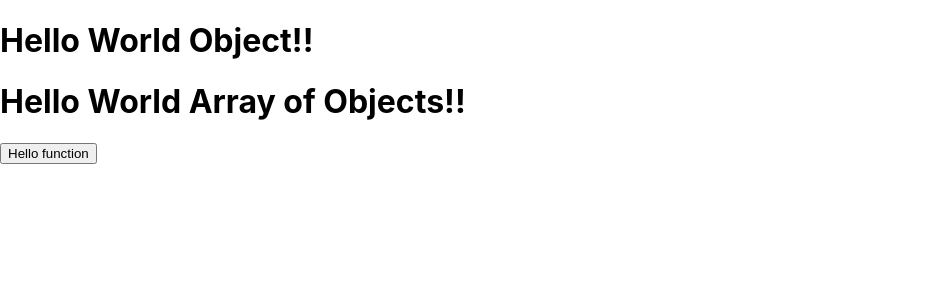
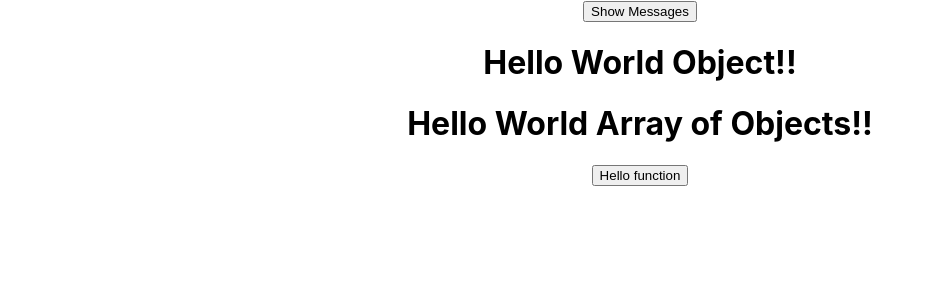
Before and after one commit to nsagias/react-class-and-function, a React (Create React App) app in the folder hybrid-app/: page / in a window 1280 px wide. Shown: the top 300 px of the page, without its empty margins (0-934 px from the left). Built offline with nearby package versions, Linux system fonts and the light colour scheme.

Commit message:
create button to toggle messages

```diff
--- a/hybrid-app/src/App.jsx
+++ b/hybrid-app/src/App.jsx
@@ -23,7 +23,11 @@ class App extends React.Component {
     const handleHelloFunction = () => console.log("Hello Function");
 
     return (
-      <div>
+      <div className="App">
+        <button onClick={this.handleShowMessage} type="button">
+          Show Messages
+        </button>
+
         { this.state.isShowMessage
           && this.state.isShowMessage
           ? ( <Message
```
